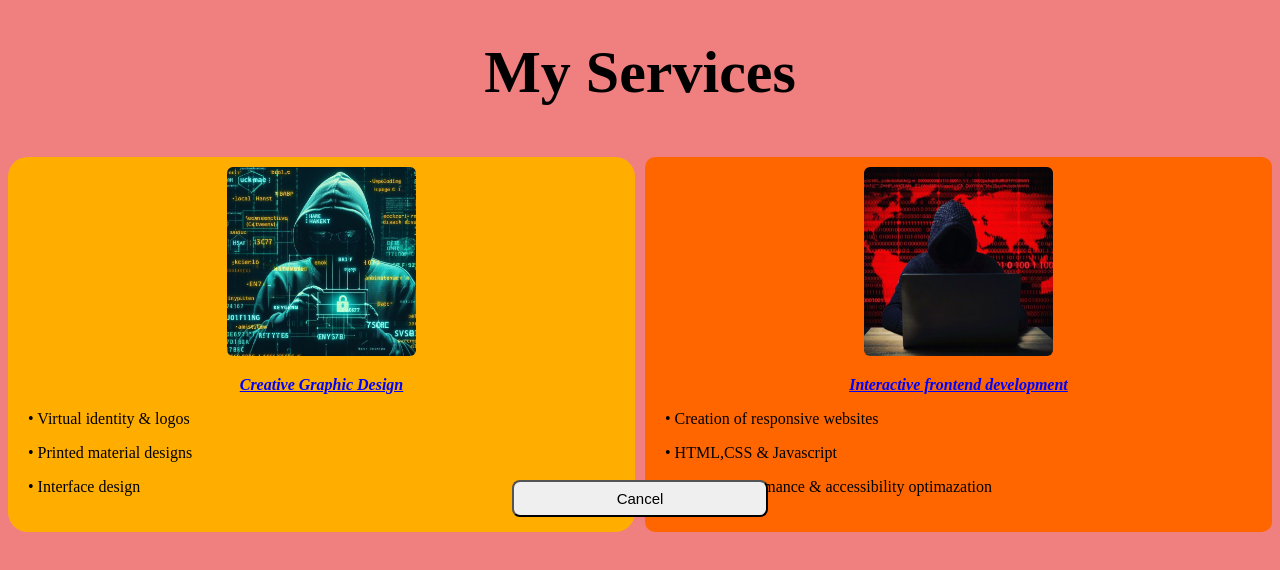
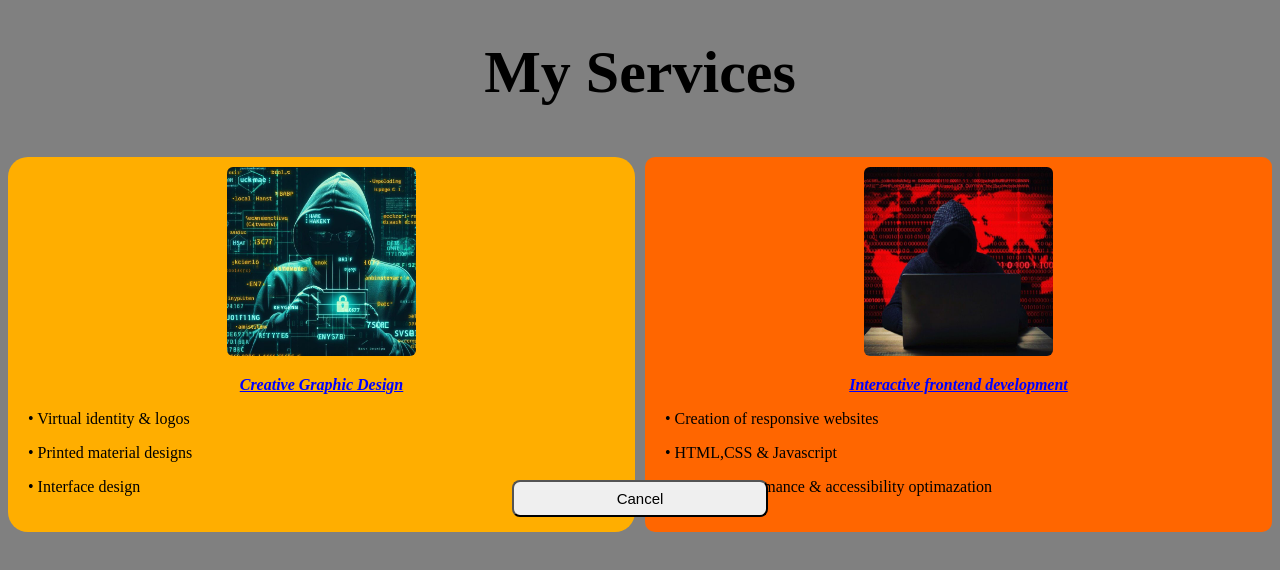
Before and after one commit to Pedrollaverrissie/services, a plain HTML site: page index.html in a window 1280 px wide. Drawn offline with Linux system fonts and the light colour scheme.

Commit message:
Update index.html

```diff
--- a/index.html
+++ b/index.html
@@ -68,7 +68,7 @@
         border-radius: 6px;
     }
     body{
-        background-color: lightcoral;
+        background-color: grey;
     }
     button{
         padding: 8px;
```
